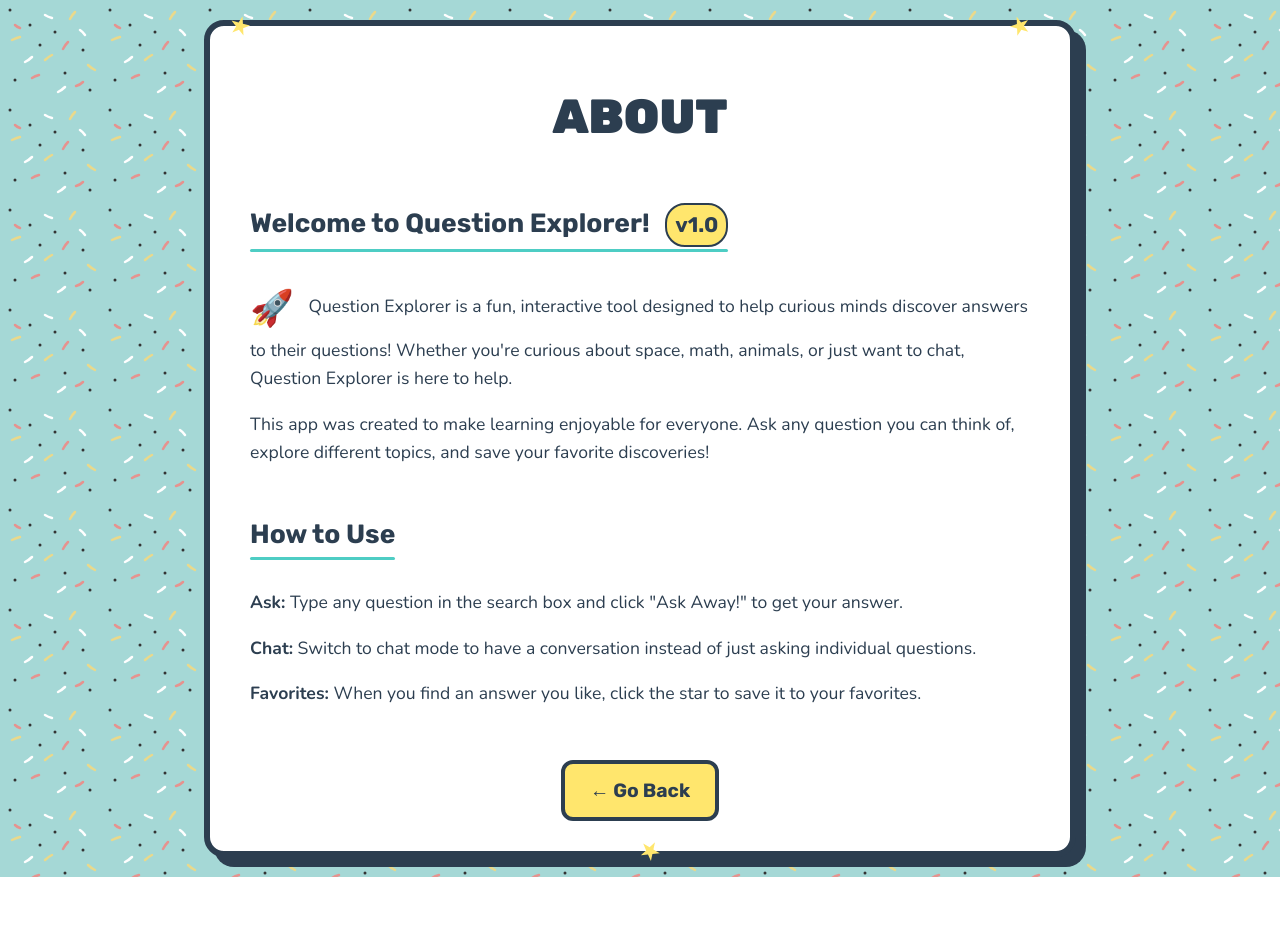
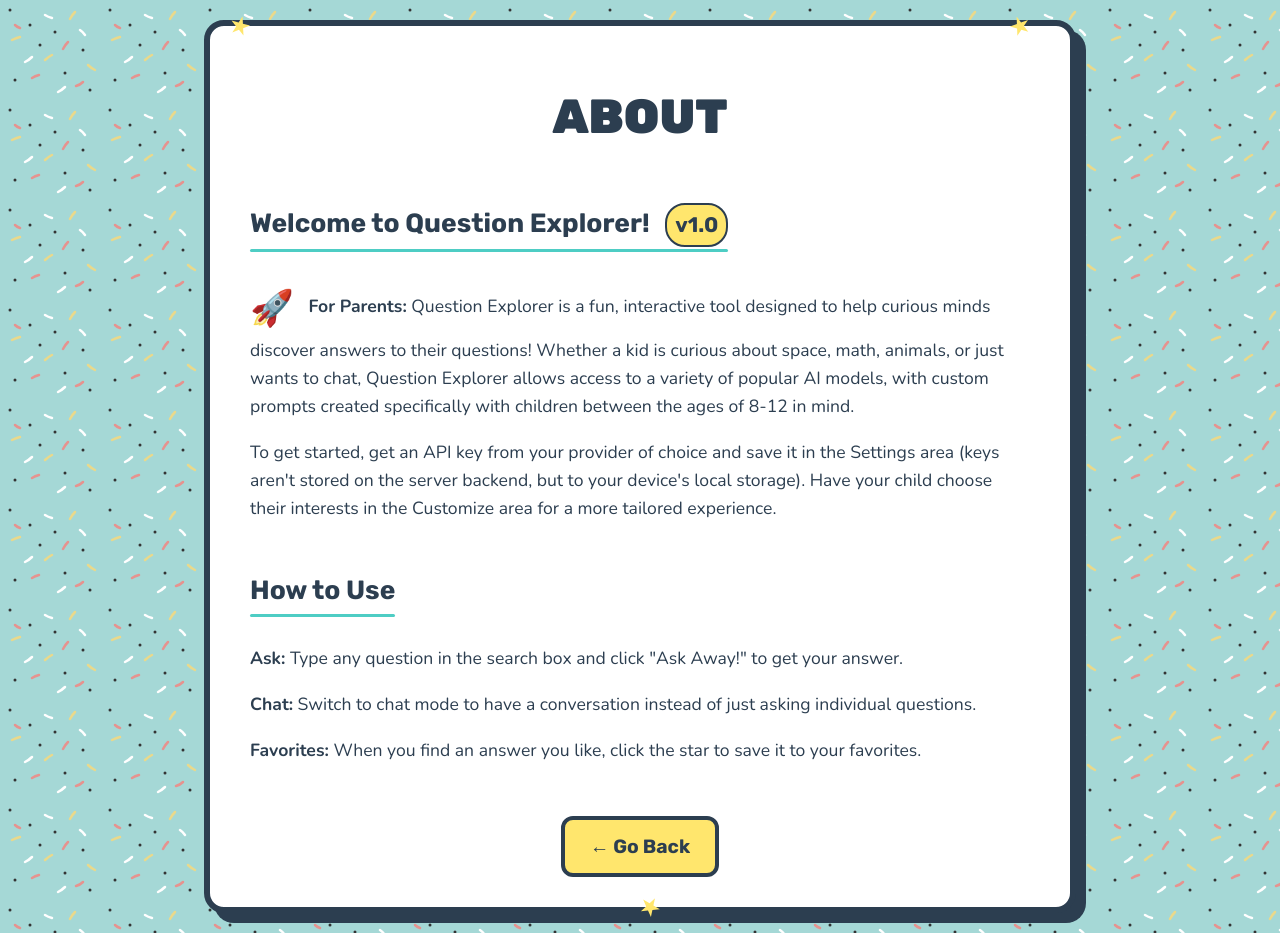
Before and after one commit to nrahis/question-explorer, a website: page info.html in a window 1280 px wide. Before the commit the page ends 877 px from the top, so only its background shows below. Drawn offline with nearby package versions, Linux system fonts and the light colour scheme.

Commit message:
Update info.html

```diff
--- a/info.html
+++ b/info.html
@@ -166,10 +166,10 @@
                 <h2 class="section-title">Welcome to Question Explorer! <span class="version-tag">v1.0</span></h2>
                 <p>
                     <span class="info-emoji">🚀</span>
-                    Question Explorer is a fun, interactive tool designed to help curious minds discover answers to their questions! Whether you're curious about space, math, animals, or just want to chat, Question Explorer is here to help.
+					<strong> For Parents:</strong> Question Explorer is a fun, interactive tool designed to help curious minds discover answers to their questions! Whether a kid is curious about space, math, animals, or just wants to chat, Question Explorer allows access to a variety of popular AI models, with custom prompts created specifically with children between the ages of 8-12 in mind.
                 </p>
                 <p>
-                    This app was created to make learning enjoyable for everyone. Ask any question you can think of, explore different topics, and save your favorite discoveries!
+                    To get started, get an API key from your provider of choice and save it in the Settings area (keys aren't stored on the server backend, but to your device's local storage). Have your child choose their interests in the Customize area for a more tailored experience.
                 </p>
             </div>
 
```
